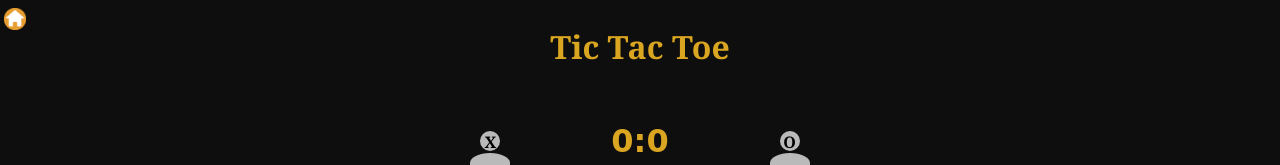
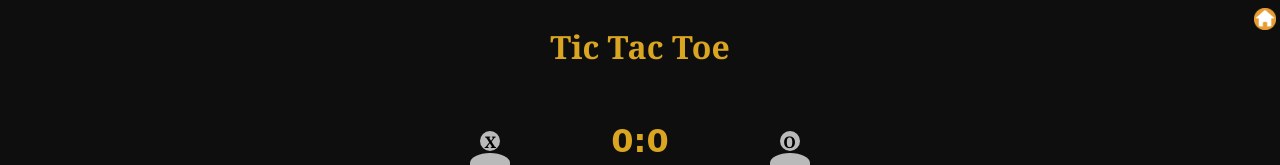
Before and after one commit to franklin-mk/Tic-Tac-Toe-X0X, a website: page main.html in a window 1280 px wide. Shown: the top 165 px of the page. Drawn offline with Linux system fonts and the light colour scheme; a web font is replaced by a local one.

Commit message:
Update index.css

```diff
--- a/index.css
+++ b/index.css
@@ -30,9 +30,9 @@ a {
 }
 
 #backToHome {
-    left: 0;
+    right: 0;
     position: absolute;
-    padding-left: 4px;
+    padding-right: 4px;
     margin-top: 0;
 }
 
```
